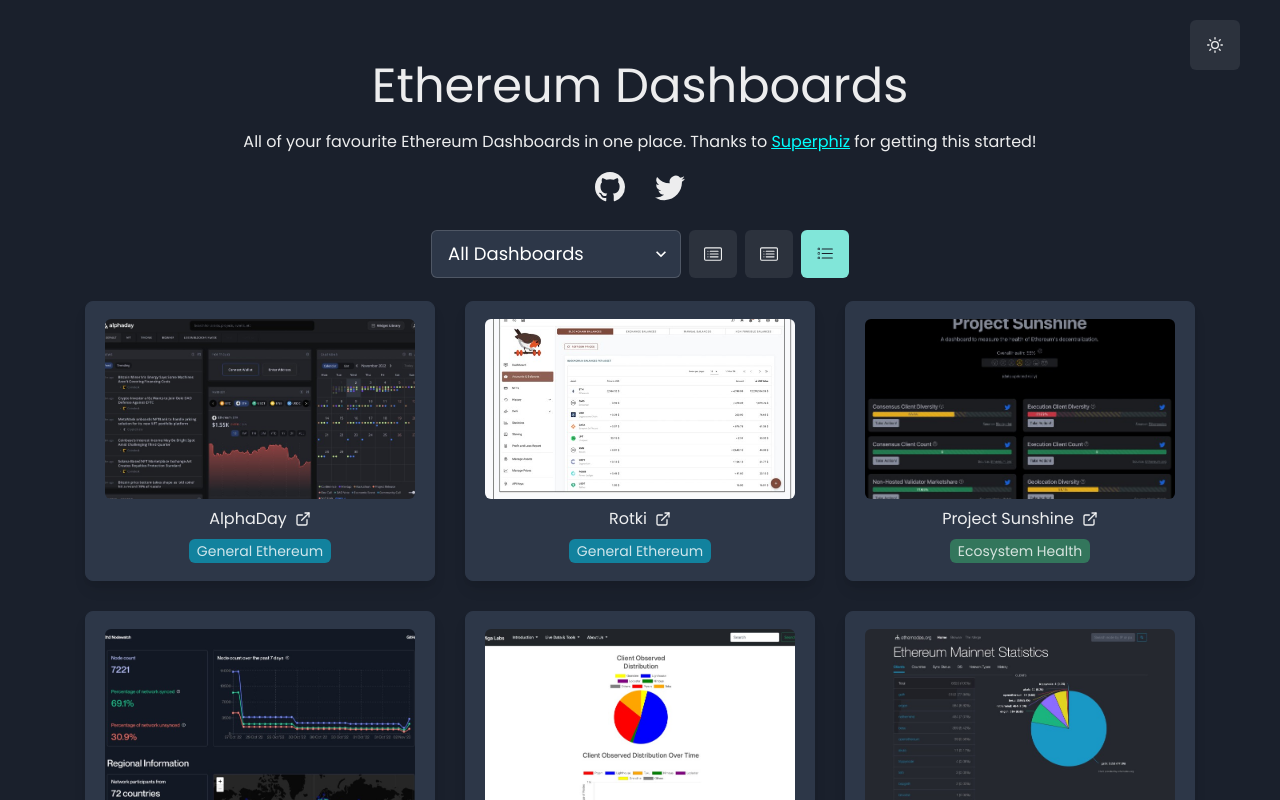
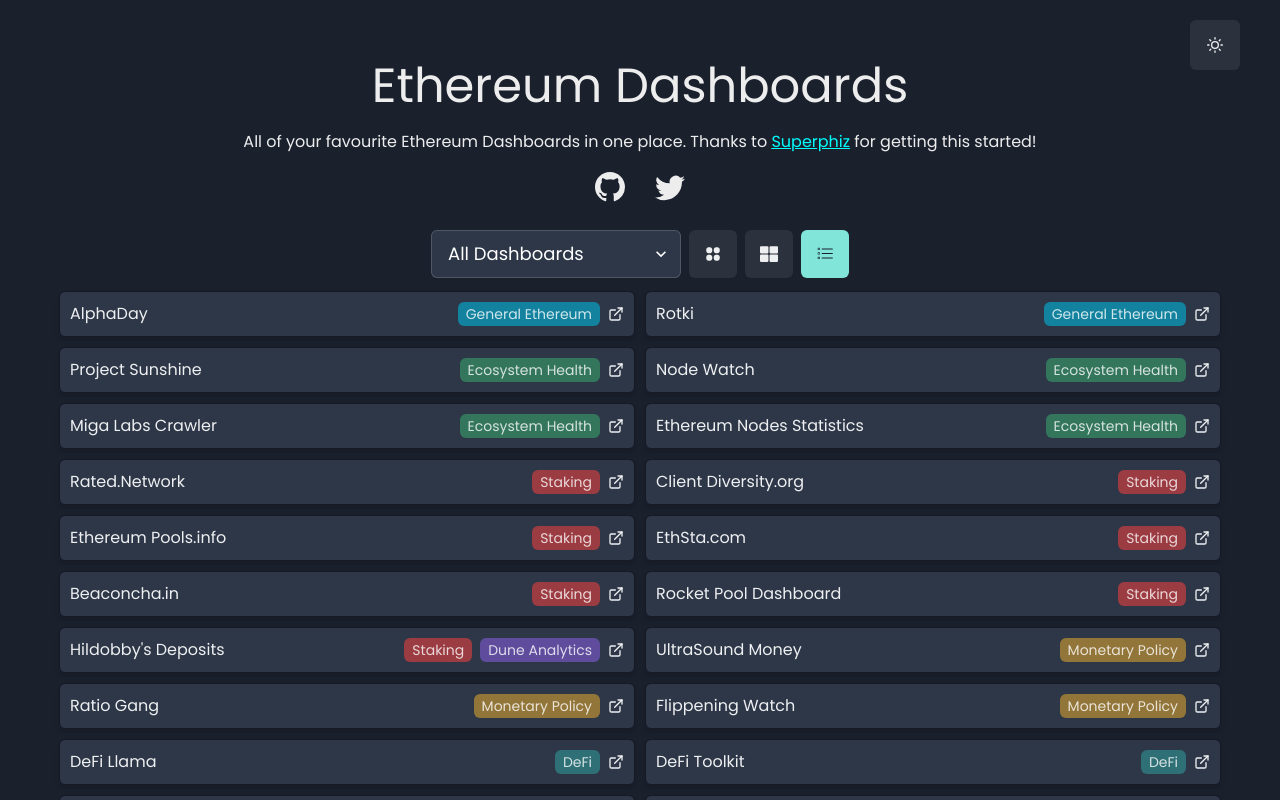
Before and after one commit to mfbevan/eth-dash, a Next.js app: page / in a window 1280 px wide. Both pictures are taken after a click on the button 825 px from the left and 254 px from the top of the page. Shown: the top 800 px of the page. Built offline with nearby package versions, Linux system fonts and the light colour scheme.

Commit message:
feat: ✨ dashboard list view

```diff
--- a/components/dashboards.tsx
+++ b/components/dashboards.tsx
@@ -1,17 +1,18 @@
-import { Flex, chakra, VStack, HStack } from "@chakra-ui/react";
+import { Flex, chakra, VStack, HStack, Stack } from "@chakra-ui/react";
 import { ReactElement, ReactNode, useEffect, useState } from "react";
 import { dashboards, IDashboard, IDashboardTag } from "../constants";
 import { DashboardCard } from "./small-card";
 import { TagSelector } from "./tag-selector";
 import { DashboardCardDetailed } from "./detailed-card";
 import { IDashboardSize, SizeSelector } from "./size-selector";
+import { DashboardListItem } from "./list-view.";
 
 const DashboardComponent = (
   dashboard: IDashboard
 ): Record<IDashboardSize, ReactElement> => ({
   [IDashboardSize.Small]: <DashboardCard {...dashboard} />,
   [IDashboardSize.Detailed]: <DashboardCardDetailed {...dashboard} />,
-  [IDashboardSize.List]: <DashboardCard {...dashboard} />,
+  [IDashboardSize.List]: <DashboardListItem {...dashboard} />,
 });
 
 export const Dashboards = () => {
@@ -28,12 +29,9 @@
     ? dashboards.filter(({ tags }) => tags?.includes(selectedTag))
     : dashboards;
 
-  useEffect(() => {
-    console.log(selectedSize);
-  }, [selectedSize]);
   return (
     <VStack pt="20px">
-      <HStack>
+      <Stack direction={{ base: "column", sm: "row" }}>
         <TagSelector
           selectedTag={selectedTag}
           setSelectedTag={setSelectedTag}
@@ -42,7 +40,7 @@
           selectedSize={selectedSize}
           setSelectedSize={setSelectedSize}
         />
-      </HStack>
+      </Stack>
       <DashboardContainer>
         {filteredDashboards.map((_dash) => {
           const SelectedComponent = () =>
--- /dev/null
+++ b/components/list-view..tsx
@@ -0,0 +1,48 @@
+import {
+  Text,
+  chakra,
+  useColorModeValue,
+  Box,
+  HStack,
+  Spacer,
+} from "@chakra-ui/react";
+import { IDashboard } from "../constants";
+import { DashboardTag } from "./tags";
+import Link from "next/link";
+import { FiExternalLink } from "react-icons/fi";
+
+export const DashboardListItem = ({ name, url, tags }: IDashboard) => (
+  <DashboardItemContainer
+    bg={useColorModeValue("white", "gray.700")}
+    borderColor={useColorModeValue("gray.200", "gray.900")}
+  >
+    <Link href={url} target="_blank">
+      <HStack p="10px" w="100%">
+        <HStack>
+          <Title>{name}</Title>
+        </HStack>
+        <Spacer />
+        {tags?.map((_tag) => (
+          <DashboardTag key={_tag} tag={_tag} />
+        ))}
+        <FiExternalLink />
+      </HStack>
+    </Link>
+  </DashboardItemContainer>
+);
+
+const Title = chakra(Text, {
+  baseStyle: {
+    fontSize: { base: "0.8rem", sm: "1rem" },
+  },
+});
+
+const DashboardItemContainer = chakra(Box, {
+  baseStyle: {
+    w: { base: "sm", sm: "xl" },
+    border: "1px solid",
+    rounded: "md",
+    m: "5px",
+    shadow: "md"
+  },
+});
--- a/components/size-selector.tsx
+++ b/components/size-selector.tsx
@@ -1,6 +1,8 @@
 import { HStack, IconButton, Tooltip } from "@chakra-ui/react";
 import { MouseEvent, Dispatch, SetStateAction } from "react";
 import { BsCardList, BsListTask } from "react-icons/bs";
+import { TiThLarge } from "react-icons/ti";
+import { FaThLarge } from "react-icons/fa";
 import { IconType } from "react-icons/lib";
 
 export enum IDashboardSize {
@@ -15,8 +17,8 @@
 }
 
 const DashboardSizeDetails: Record<IDashboardSize, IDashboardDetails> = {
-  [IDashboardSize.Small]: { label: "Card View", Icon: BsCardList },
-  [IDashboardSize.Detailed]: { label: "Detailed Card View", Icon: BsCardList },
+  [IDashboardSize.Small]: { label: "Card View", Icon: TiThLarge },
+  [IDashboardSize.Detailed]: { label: "Detailed Card View", Icon: FaThLarge },
   [IDashboardSize.List]: { label: "List View", Icon: BsListTask },
 };
 
@@ -34,7 +36,7 @@
   };
 
   return (
-    <HStack>
+    <HStack justify="center">
       {Object.values(IDashboardSize).map((size) => {
         const { Icon, label } = DashboardSizeDetails[size];
         return (
@@ -44,7 +46,7 @@
               aria-label={label}
               icon={<Icon />}
               onClick={() => handleSelect(size)}
-              colorScheme={selectedSize === size ? "teal": "gray"}
+              colorScheme={selectedSize === size ? "teal" : "gray"}
             />
           </Tooltip>
         );
--- a/constants/dashboards.ts
+++ b/constants/dashboards.ts
@@ -123,7 +123,7 @@
     tags: [IDashboardTag.Staking],
   },
   {
-    name: "Hildobby's ETH Staking Deposits",
+    name: "Hildobby's Deposits",
     description:
       "This dashboard tracks ETH sent to the Consensus Layer deposit address.",
     url: "https://dune.com/hildobby/ETH2-Deposits",
@@ -225,7 +225,7 @@
     tags: [IDashboardTag.MEV],
   },
   {
-    name: "Chainsight Analytics MEV",
+    name: "Chainsight Analytics",
     description:
       "This dashboard tracks mev-boost blocks with a known pattern in them, representing blocks created by block-builders",
     url: "https://dune.com/ChainsightAnalytics/mev-after-ethereum-merge",
```
